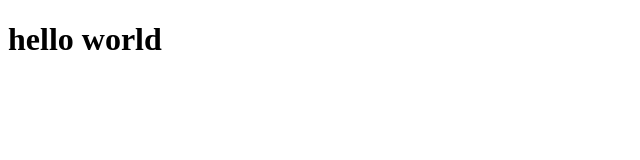
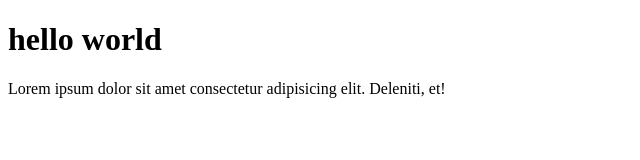
Before and after one commit to Tanvirsayem99/my-project, a plain HTML site: page index.html in a window 1280 px wide. Shown: the whole page, without its empty margins (0-640 px from the left). Drawn offline with Linux system fonts and the light colour scheme.

Commit message:
ptag-added

```diff
--- a/index.html
+++ b/index.html
@@ -8,5 +8,6 @@
 </head>
 <body>
     <h1>hello world</h1>
+    <p>Lorem ipsum dolor sit amet consectetur adipisicing elit. Deleniti, et!</p>
 </body>
 </html>
```
